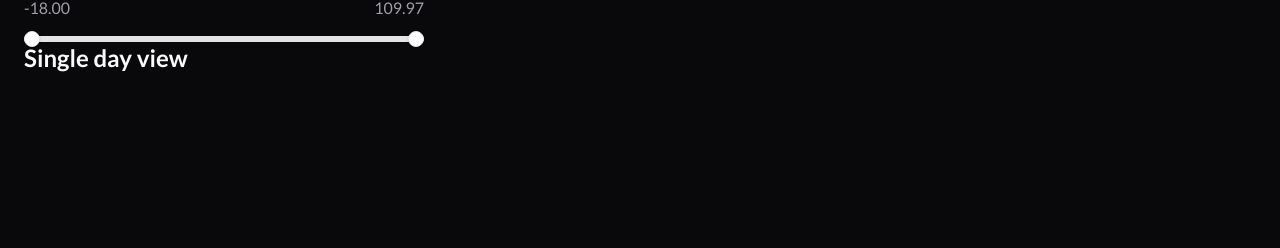
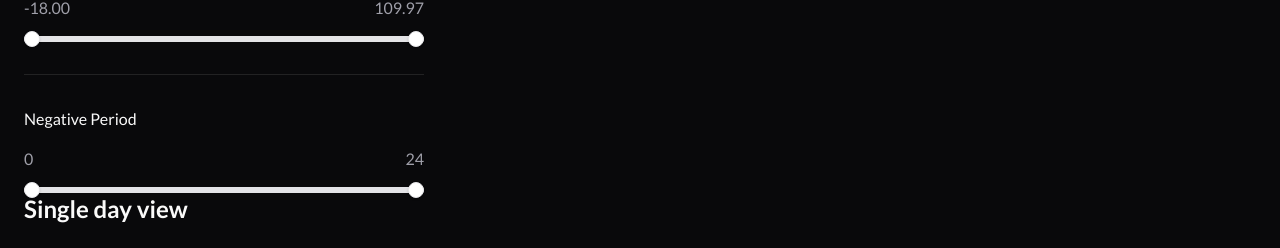
Before and after one commit to pinkkila/dev-academy-spring-2025-exercise, a React app in the folder frontend/: page / in a window 1280 px wide. Shown: the part 481-729 px from the top of the page. Built offline with nearby package versions, Linux system fonts and the light colour scheme; no server answers; the HTML template or start-up script is replaced by a standard one.

Commit message:
add NegativePeriodFilter

```diff
--- a/frontend/src/App.tsx
+++ b/frontend/src/App.tsx
@@ -4,6 +4,7 @@ import DailyStatisticsTable from "@/components/DailyStatisticsTable.tsx";
 import PriceFilter from "@/components/PriceFilter.tsx";
 import DateFilter from "@/components/DateFilter.tsx";
 import { Separator } from "@/components/ui/separator.tsx";
+import NegativePeriodFilter from "@/components/NegativePeriodFilter.tsx";
 
 export default function App() {
   return (
@@ -23,6 +24,8 @@ export default function App() {
               <DateFilter />
               <Separator />
               <PriceFilter />
+              <Separator />
+              <NegativePeriodFilter />
             </div>
           </div>
 
--- /dev/null
+++ b/frontend/src/components/NegativePeriodFilter.tsx
@@ -0,0 +1,31 @@
+import { useDebounce, useDSParams } from "@/lib/hooks.ts";
+import { useEffect, useState } from "react";
+import { Slider } from "@/components/ui/slider.tsx";
+
+export default function NegativePeriodFilter() {
+  const { setDebouncedNegPeriodRange } = useDSParams();
+  const [negPeriodRange, setNegPeriodRange] = useState<[number, number]>([0, 24]);
+  const filteredDebouncedNegPeriodRange = useDebounce(negPeriodRange, 1000);
+
+  useEffect(() => {
+    setDebouncedNegPeriodRange(filteredDebouncedNegPeriodRange);
+  }, [filteredDebouncedNegPeriodRange, setDebouncedNegPeriodRange]);
+
+  return (
+    <div className="space-y-4">
+      <h2>Negative Period</h2>
+      <div className="flex justify-between">
+        <p className={`${negPeriodRange[0] === 0 && "text-muted-foreground"}`}>{negPeriodRange[0]}</p>
+        <p className={`${negPeriodRange[1] === 24 && "text-muted-foreground"}`}>{negPeriodRange[1]}</p>
+      </div>
+      <Slider
+        value={negPeriodRange}
+        onValueChange={(value) => setNegPeriodRange(value as [number, number])}
+        min={0}
+        max={24}
+        step={1}
+        minStepsBetweenThumbs={1}
+      />
+    </div>
+  );
+}
--- a/frontend/src/components/PriceFilter.tsx
+++ b/frontend/src/components/PriceFilter.tsx
@@ -15,8 +15,8 @@ export default function PriceFilter() {
     <div className="space-y-4">
       <h2>Average Price</h2>
       <div className="flex justify-between">
-        <p className="text-muted-foreground">{priceRange[0].toFixed(2)}</p>
-        <p className="text-muted-foreground">{priceRange[1].toFixed(2)}</p>
+        <p className={`${priceRange[0] === -18 && "text-muted-foreground"}`}>{priceRange[0].toFixed(2)}</p>
+        <p className={`${ priceRange[1] === 109.97 && "text-muted-foreground"}`}>{priceRange[1].toFixed(2)}</p>
       </div>
       <Slider
         value={priceRange}
--- a/frontend/src/contexts/DSParamsContextProvider.tsx
+++ b/frontend/src/contexts/DSParamsContextProvider.tsx
@@ -12,6 +12,8 @@ export default function DSParamsContextProvider({
   const [startDate, setStartDate] = useState<string | null>(null);
   const [endDate, setEndDate] = useState<string | null>(null);
   const [debouncedPriceRange, setDebouncedPriceRange] = useState<[number, number] | null>(null);
+  const [debouncedNegPeriodRange, setDebouncedNegPeriodRange] = useState<[number, number] | null>(null);
+
 
   const params = new URLSearchParams();
 
@@ -22,10 +24,22 @@ export default function DSParamsContextProvider({
     params.set("endDate", endDate);
   }
 
-  if (debouncedPriceRange && (debouncedPriceRange[0] !== -18.00 || debouncedPriceRange[1] !== 109.97)) {
-    const [minAveragePrice, maxAveragePrice] = debouncedPriceRange;
+  if (debouncedPriceRange && (debouncedPriceRange[0] !== -18.00)) {
+    const minAveragePrice = debouncedPriceRange[0];
     params.set("minAveragePrice", minAveragePrice.toString());
+  }
+  if (debouncedPriceRange && (debouncedPriceRange[1] !== 109.97)) {
+    const maxAveragePrice = debouncedPriceRange[1];
     params.set("maxAveragePrice", maxAveragePrice.toString());
+  }
+
+  if (debouncedNegPeriodRange && (debouncedNegPeriodRange[0] !== 0)) {
+    const minConsecutiveNegativeHours = debouncedNegPeriodRange[0];
+    params.set("minConsecutiveNegativeHours", minConsecutiveNegativeHours.toString());
+  }
+  if (debouncedNegPeriodRange && (debouncedNegPeriodRange[1] !== 24)) {
+    const maxConsecutiveNegativeHours = debouncedNegPeriodRange[1];
+    params.set("maxConsecutiveNegativeHours", maxConsecutiveNegativeHours.toString());
   }
 
   params.set("page", pageNumber.toString());
@@ -42,6 +56,7 @@ export default function DSParamsContextProvider({
         endDate,
         setEndDate,
         setDebouncedPriceRange,
+        setDebouncedNegPeriodRange,
         setPageNumber,
         setPageSize,
         sortBy,
--- a/frontend/src/contexts/ds-params-context.ts
+++ b/frontend/src/contexts/ds-params-context.ts
@@ -6,6 +6,7 @@ type DSParamsContext = {
   endDate: string | null;
   setEndDate: (endDate: string) => void;
   setDebouncedPriceRange: (debouncedPriceRange: [number, number]) => void;
+  setDebouncedNegPeriodRange: (debouncedNegPeriodRange: [number, number]) => void;
   setPageNumber: (pageNumber: number) => void;
   setPageSize: (pageSize: number) => void;
   sortBy: string;
```
